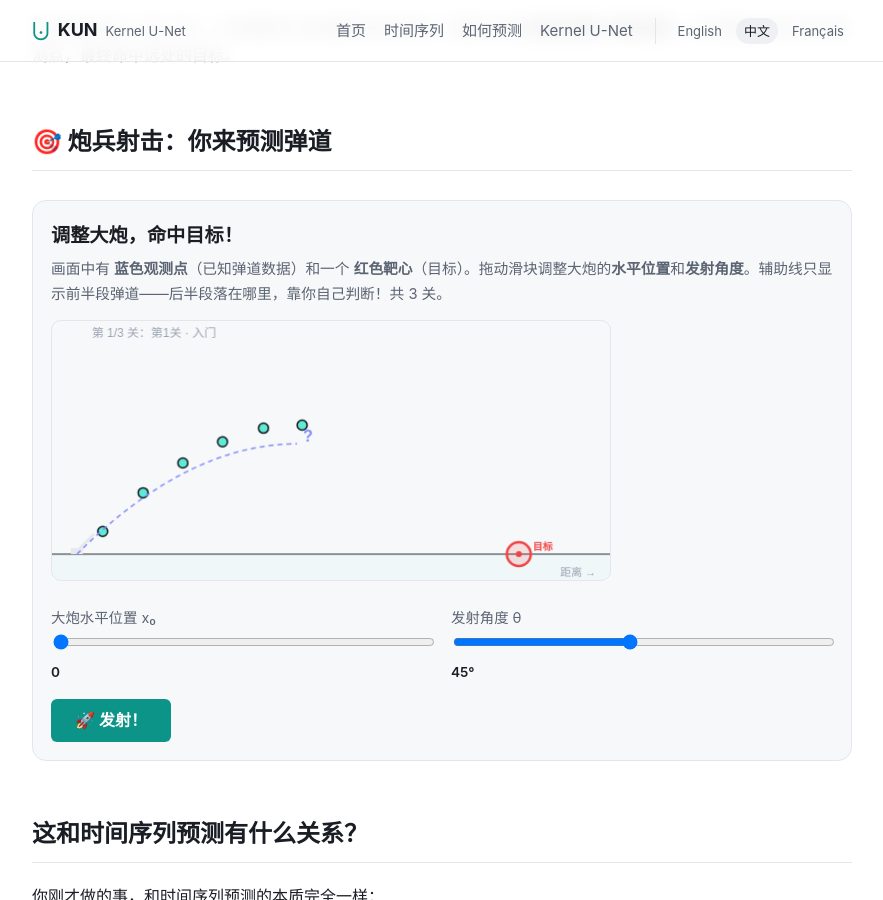
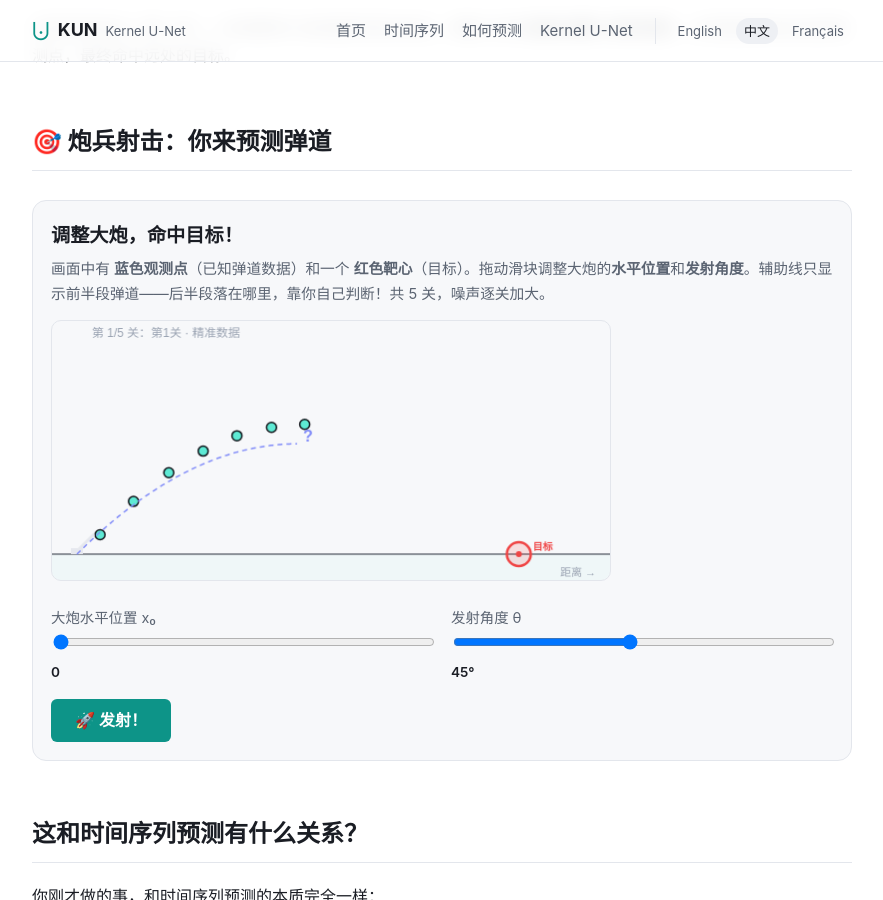
Before and after one commit to JiangYou2025/kun, a Jekyll site: the page built from zh/prediction-in-action.md, in a window 1280 px wide and 900 px high, scrolled down 483 px. Shown: the whole window, without its empty margins (198-1081 px from the left). Built offline with Jekyll 4.4.1, drawn with Linux system fonts in a browser that asks for light colours; comment, search, counter and statistics services are not loaded; part of the change alters nothing that is shown.

Commit message:
Expand to 5 levels with progressive noise and fewer obs points
L1: 7pts noise=1 | L2: 6pts noise=4 | L3: 5pts noise=10
L4: 3pts noise=12 | L5: 3pts noise=22

Co-Authored-By: Claude Opus 4.6 (1M context) <noreply@anthropic.com>

```diff
--- a/zh/prediction-in-action.md
+++ b/zh/prediction-in-action.md
@@ -24,7 +24,7 @@ next: wave-types
 
 <div class="game" markdown="0">
   <h3 style="margin-top:0">调整大炮，命中目标！</h3>
-  <p class="hint">画面中有 <strong>蓝色观测点</strong>（已知弹道数据）和一个 <strong>红色靶心</strong>（目标）。拖动滑块调整大炮的<strong>水平位置</strong>和<strong>发射角度</strong>。辅助线只显示前半段弹道——后半段落在哪里，靠你自己判断！共 3 关。</p>
+  <p class="hint">画面中有 <strong>蓝色观测点</strong>（已知弹道数据）和一个 <strong>红色靶心</strong>（目标）。拖动滑块调整大炮的<strong>水平位置</strong>和<strong>发射角度</strong>。辅助线只显示前半段弹道——后半段落在哪里，靠你自己判断！共 5 关，噪声逐关加大。</p>
 
   <canvas id="art-canvas" width="560" height="260" style="width:100%;max-width:560px;border-radius:10px;border:1px solid var(--border);background:var(--surface);cursor:crosshair"></canvas>
 
@@ -58,9 +58,11 @@ next: wave-types
 
     // 每关：真实的 x0 和 angle（速度固定 V0，高度=0）
     var levels=[
-      {x0:10, angle:50, name:'第1关 · 入门', nObs:6, noise:1.5},
-      {x0:30, angle:38, name:'第2关 · 进阶', nObs:4, noise:4},
-      {x0:5,  angle:62, name:'第3关 · 挑战', nObs:3, noise:8}
+      {x0:10, angle:50, name:'第1关 · 精准数据',   nObs:7, noise:1},
+      {x0:25, angle:42, name:'第2关 · 轻微抖动',   nObs:6, noise:4},
+      {x0:5,  angle:62, name:'第3关 · 噪声加大',   nObs:5, noise:10},
+      {x0:35, angle:35, name:'第4关 · 数据稀疏',   nObs:3, noise:12},
+      {x0:15, angle:55, name:'第5关 · 极端噪声',   nObs:3, noise:22}
     ];
     var cur=0,total=0,fired=false,sc=1;
     var GND=H-26; // 地面 y 像素
```
